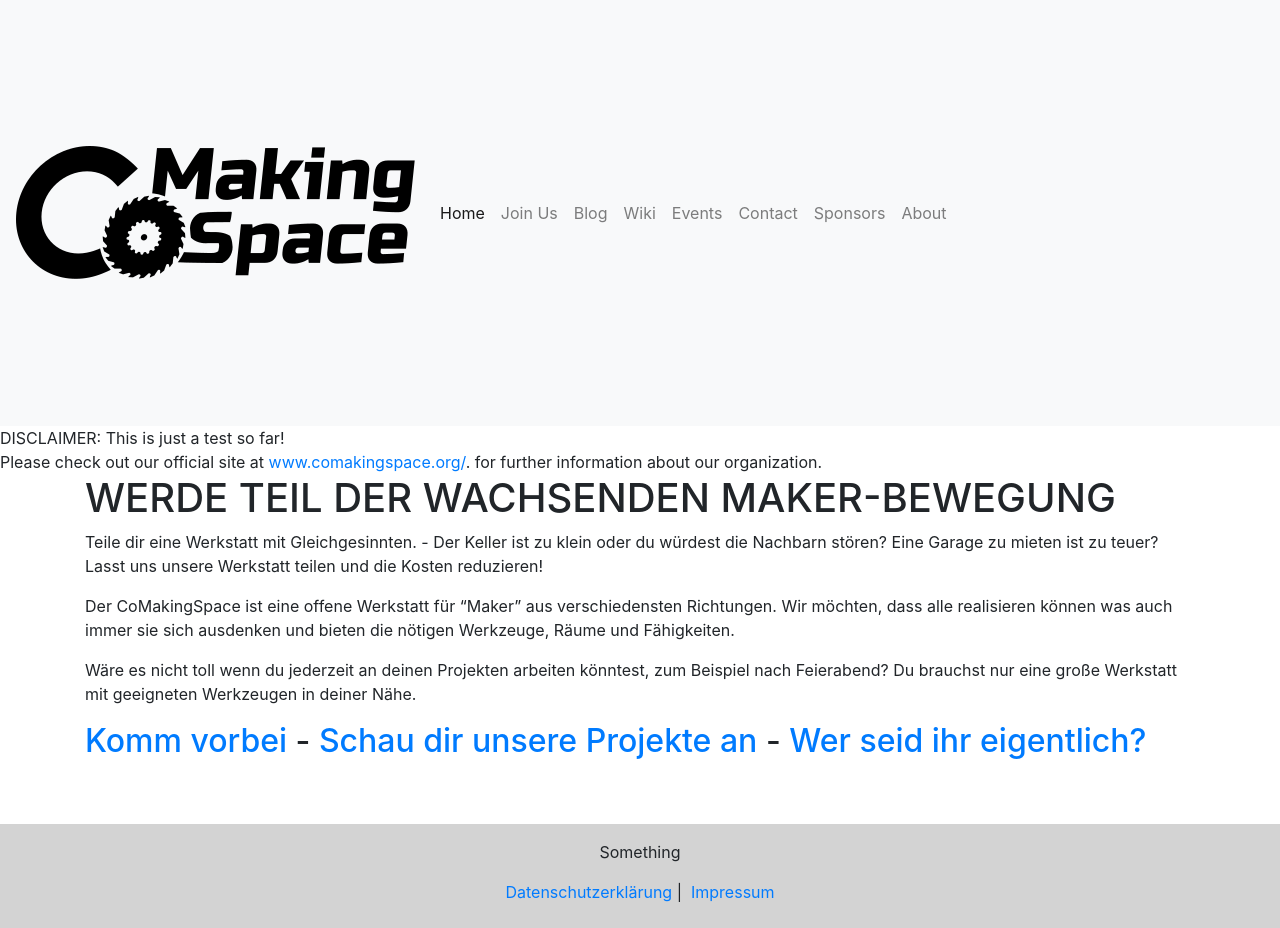
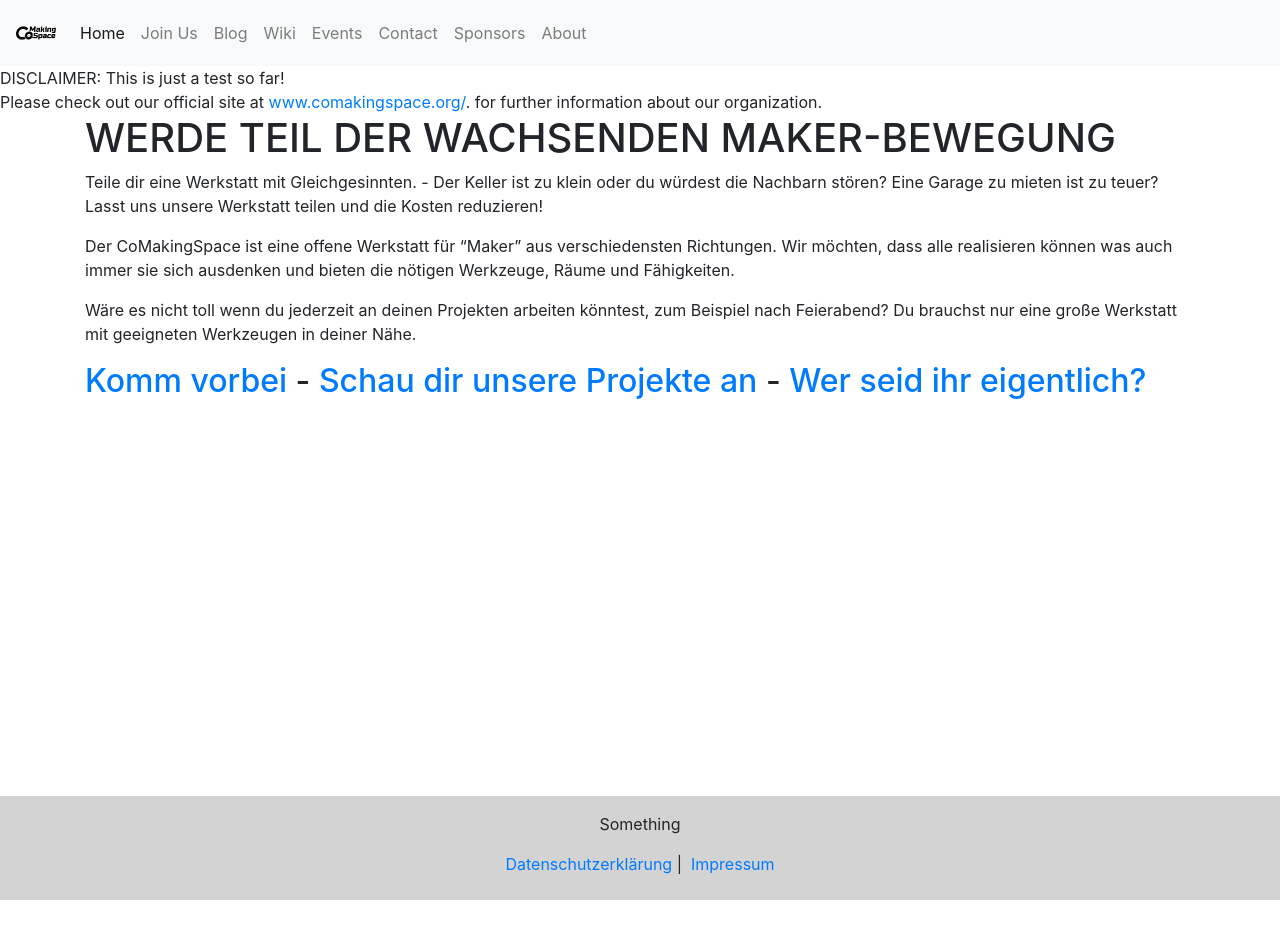
Before and after one commit to comakingspace/comakingspace.github.io, a Jekyll site: the page built from index.md, in a window 1280 px wide. Built offline with Jekyll 4.4.1, drawn with Linux system fonts in a browser that asks for light colours; after the commit the page ends 900 px from its top, so only the background shows below that.

Commit message:
playing with navbar

```diff
--- a/_layouts/default.html
+++ b/_layouts/default.html
@@ -13,16 +13,16 @@
 </head>
 <body>
 
-<nav class="navbar navbar-expand-lg navbar-light bg-light justify-content-center">
+<nav class="navbar navbar-expand-md navbar-light bg-light justify-content-center">
 
-    <a class="navbar-brand" href="/"><img src="/assets/images/Logo-400px.png"></a>
+    <a class="navbar-brand" href="/"><img src="/assets/images/Logo-135px.png" style="width:40px;"></a>
     <button class="navbar-toggler" type="button" data-toggle="collapse" data-target="#navbarSupportedContent"
             aria-controls="navbarSupportedContent" aria-expanded="false" aria-label="Toggle navigation">
         <span class="navbar-toggler-icon"></span>
     </button>
 
     <div class="collapse navbar-collapse" id="navbarSupportedContent">
-        <ul class="navbar-nav mr-auto">
+        <ul class="navbar-nav">
             {% for item in site.data.header_nav %}
             <li class="nav-item {% if page.url == item.link %}active{% endif %}">
                     <a class="nav-link" href="{{ item.link }}">{{ item.name }}</a>
```
